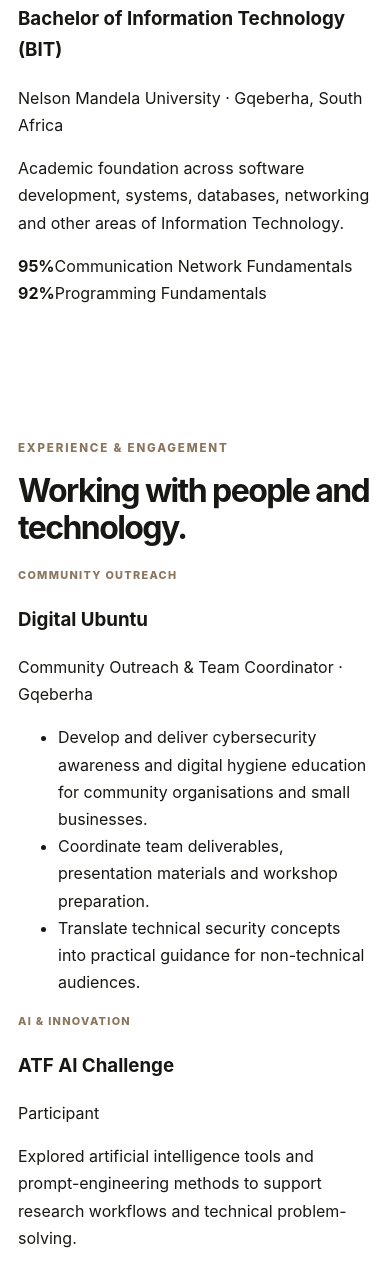
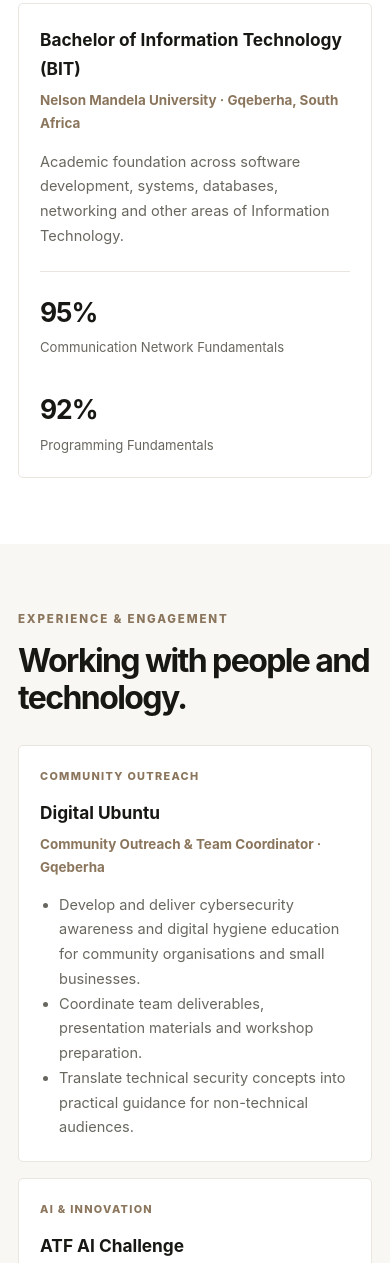
Before and after one commit to Ntlahla5408/Ntlahla5408, a plain HTML site: page index.html in a window 390 px wide. Shown: the part 3532-4795 px from the top of the page. Drawn offline with Linux system fonts and the light colour scheme.

Commit message:
Style additional portfolio sections

```diff
--- a/Style.css
+++ b/Style.css
@@ -95,3 +95,25 @@ a { color: inherit; }
 @media (prefers-reduced-motion: reduce) {
     *, *::before, *::after { scroll-behavior: auto !important; transition-duration: .01ms !important; }
 }
+
+/* Additional CV-aligned portfolio sections */
+.education { background: var(--paper); }
+.experience { background: var(--soft); }
+.certifications { background: var(--soft); }
+.detail-grid { display: grid; grid-template-columns: repeat(2, minmax(0, 1fr)); gap: 16px; margin-top: 28px; }
+.detail-card { padding: 25px; border: 1px solid var(--line); border-radius: 5px; background: var(--paper); }
+.detail-card h3, .cert-list h3 { margin: 0 0 6px; font-size: 1.08rem; }
+.detail-card p:not(.project-number), .detail-card li, .cert-list p { color: var(--muted); font-size: .91rem; }
+.detail-card ul { margin: 14px 0 0; padding-left: 19px; }
+.detail-meta { margin: 0 0 14px; color: var(--accent-dark) !important; font-size: .84rem !important; font-weight: 650; }
+.achievement-list { display: flex; flex-wrap: wrap; gap: 28px; margin-top: 22px; padding-top: 18px; border-top: 1px solid var(--line); }
+.achievement-list div { display: flex; flex-direction: column; gap: 2px; }
+.achievement-list strong { font-size: 1.65rem; letter-spacing: -.04em; }
+.achievement-list span { color: var(--muted); font-size: .82rem; }
+.cert-list { display: grid; grid-template-columns: repeat(2, minmax(0, 1fr)); gap: 0 28px; margin-top: 24px; }
+.cert-list div { padding: 17px 0; border-top: 1px solid var(--line); }
+.cert-list p { margin: 0; }
+@media (max-width: 600px) {
+    .detail-grid, .cert-list { grid-template-columns: 1fr; }
+    .detail-card { padding: 21px; }
+}
```
